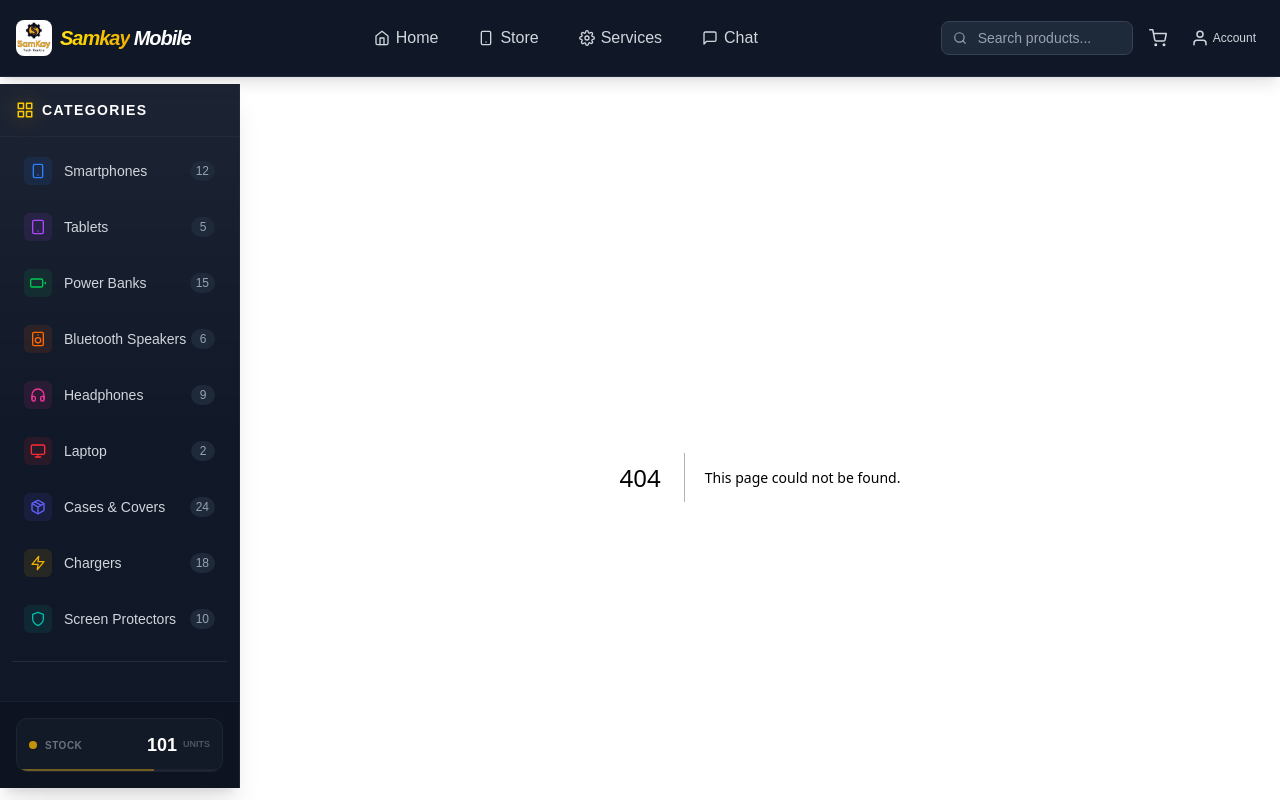
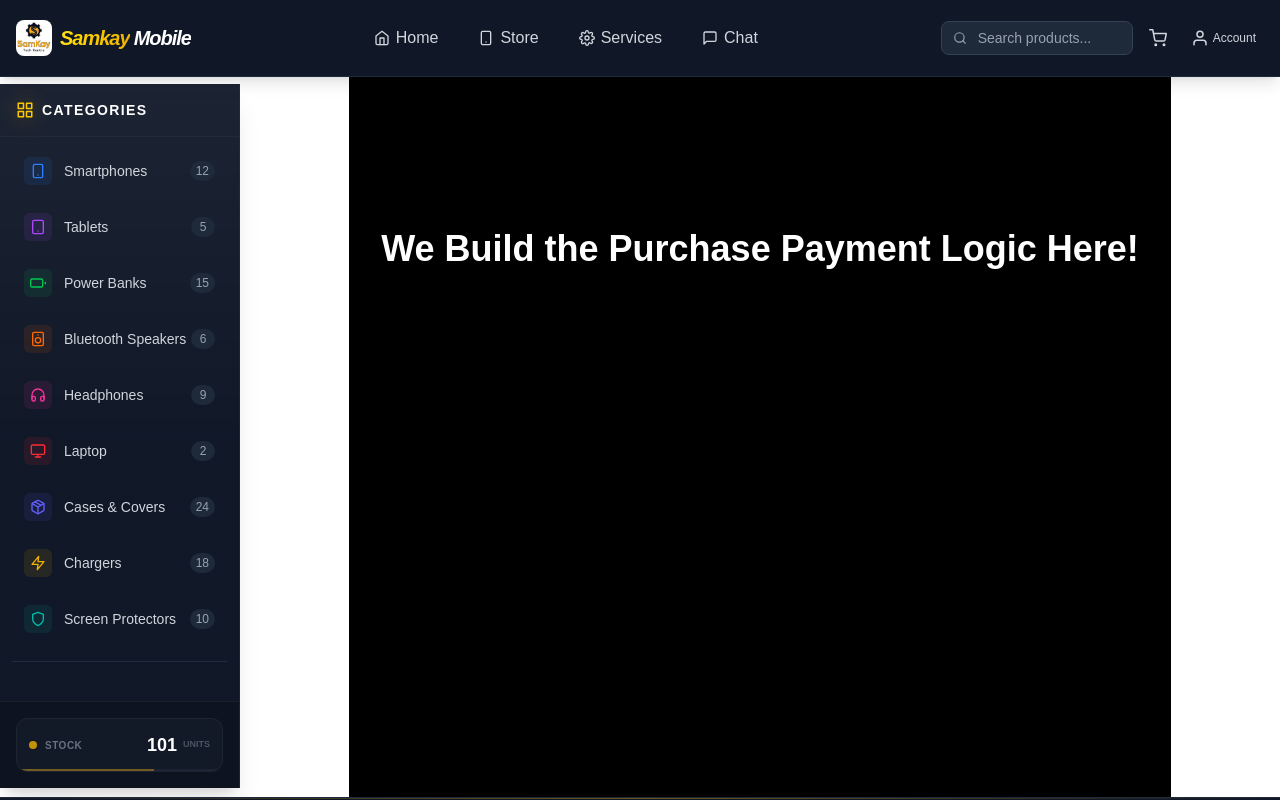
Before and after one commit to nwaxon2020/samkay_mobile, a Next.js app: page /purchase in a window 1280 px wide. Before the commit this address had no page. Shown: the top 800 px of the page. Built offline with nearby package versions, Linux system fonts and the light colour scheme.

Commit message:
purchase about to start

```diff
--- /dev/null
+++ b/app/purchase/page.tsx
@@ -0,0 +1,7 @@
+export default function Purchase(){
+    return(
+        <div className="w-full p-8 bg-black h-[90vh]">
+            <h1 className="mt-30 font-black text-white text-3xl md:text-4xl">We Build the Purchase Payment Logic Here!</h1>
+        </div>
+    )
+}
```
